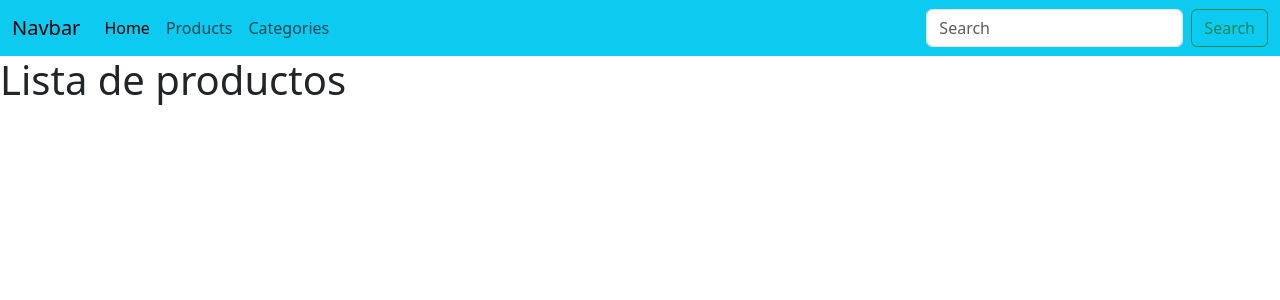
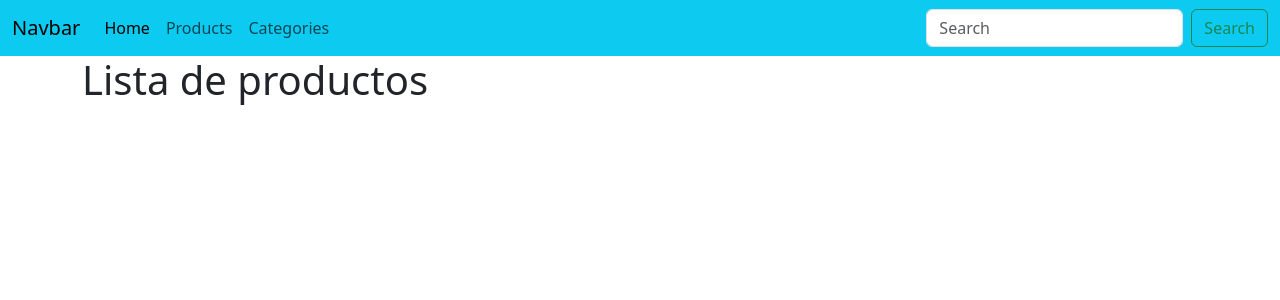
Before and after one commit to Jetix24/Pruena-Zenova, a React (Create React App) app: page /products in a window 1280 px wide. Shown: the top 300 px of the page. Built offline with nearby package versions, Linux system fonts and the light colour scheme.

Commit message:
Update: ProductList

```diff
--- a/src/component/ProductsList.js
+++ b/src/component/ProductsList.js
@@ -1,7 +1,13 @@
 export default function ProductsList() {
   return (
     <div>
-      <h1>Lista de productos</h1>
+      <div className="container">
+        <div className="row">
+          <div className="col-md-12">
+            <h1>Lista de productos</h1>
+          </div>
+        </div>
+      </div>
     </div>
   );
 }
```
